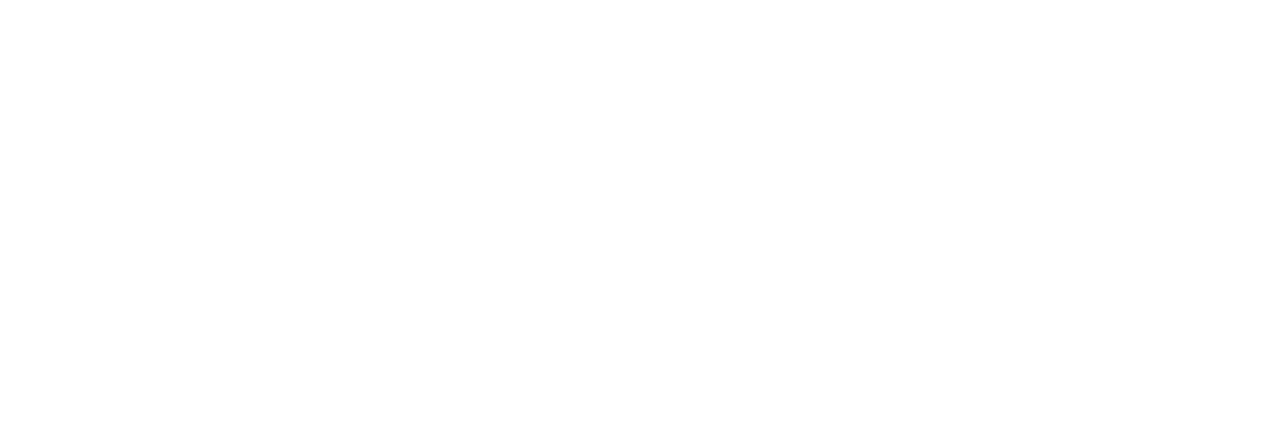
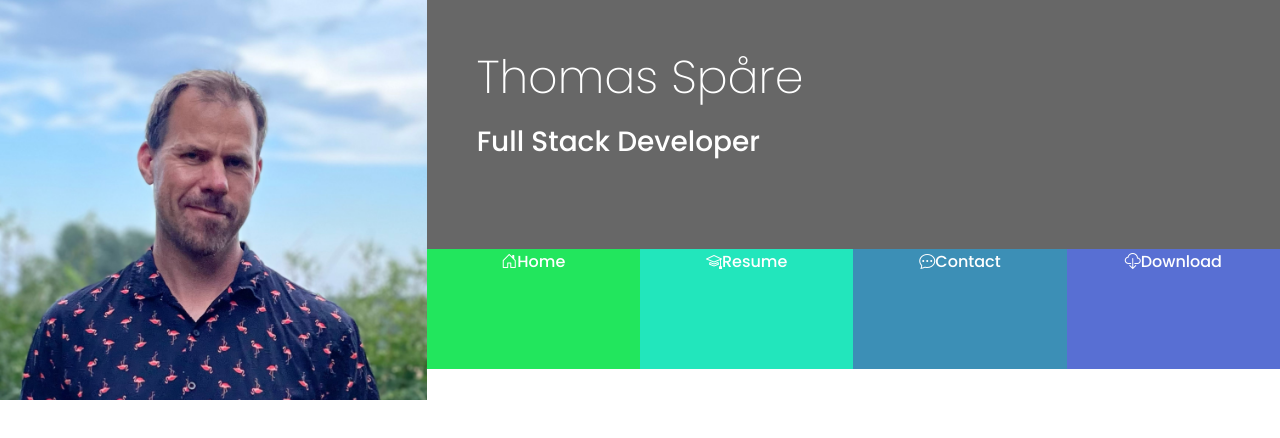
Before and after one commit to ThomasSpare/Bootstrap-walkthrough, a plain HTML site: page index.html in a window 1280 px wide. Drawn offline with nearby package versions, Linux system fonts and the light colour scheme; some icons are missing; a web font is replaced by a local one.

Commit message:
Navbar photo and bootstrap icons added

```diff
--- a/assets/css/style.css
+++ b/assets/css/style.css
@@ -0,0 +1,94 @@
+@import url('https://fonts.googleapis.com/css2?family=Roboto:100,200,300,400,500,600,700|Exo:100,200,300,400,500,600,700');
+
+@import url("https://cdn.jsdelivr.net/npm/bootstrap-icons@1.10.4/font/bootstrap-icons.css");
+
+
+/*-------------------------------------------Colors */
+.bg-color-name-title{
+    background-color: #676767;
+}
+
+.ui-menu-color-home{
+    background-color: #22e65d;
+}
+
+.ui-menu-color-resume{
+    background-color: #22e6bc;
+}
+
+.ui-menu-color-contact{
+    background-color: #3c8fb6;
+}
+
+.ui-menu-color-download{
+    background-color: #586fd3;
+}
+
+
+/*-------------------------------------------Heading */
+
+header{
+    margin: 0;
+}
+
+
+.heading {
+    margin-left: 50px;
+}
+
+.logo {
+    background: url("../images/Thomas_Spåre_resume3.jpg");
+    background-position: center;
+    background-repeat: no-repeat;
+    background-size: cover;
+    min-height: 400px;
+    transition: all .5s ease-in-out;
+    -moz-transition: all .5s ease-in-out;
+    -webkit-transition: all .5s ease-in-out;
+}
+
+.name{
+    font-family: "Poppins", sans-serif;
+    font-weight: 200;
+    font-size: 46px;
+    margin-top: 50px;
+    color: #fff;
+}
+
+.title {
+    font-family: "Poppins", sans-serif;
+    font-weight: 500;
+    font-size: 28px;
+    margin-top: 20px;
+    margin-bottom: 90px;
+    color: #fff;
+}
+
+.list-inline-item:not(:last-child){
+    margin: 0;
+}
+
+.menucontainer {
+    font-size: 0;
+}
+
+#nav li {
+    font-size: 16px;
+    padding: 0;
+}
+
+.menuitem{
+    height: 120px;
+    text-align: center;
+    padding: 0;
+}
+
+
+a { font-family: "Poppins", sans-serif;
+    font-weight: 500;
+    font-size: 16px;
+    margin-top: 0px;
+    color: #ffffff;
+    text-decoration: none;
+    background-color: transparent;
+}
--- a/index.html
+++ b/index.html
@@ -1,16 +1,45 @@
 <!DOCTYPE html>
 <html lang="en">
 <head>
-    <meta charset="UTF-8">
-    <meta http-equiv="X-UA-Compatible" content="IE=edge">
-    <meta name="viewport" content="width=device-width, initial-scale=1.0">
-    <link rel="stylesheet" href="https://cdn.jsdelivr.net/npm/jquery@3.5.1/dist/jquery.slim.min.js" type="text/css">
-    <link rel="stylesheet" href="https://icons.getbootstrap.com/" type="text/css">
+    <meta charset="utf-8">
+    <meta name="viewport" content="width=device-width, initial-scale=1, shrink-to-fit=no">
+    <link rel="stylesheet" href="https://cdn.jsdelivr.net/npm/bootstrap@4.6.2/dist/css/bootstrap.min.css" integrity="sha384-xOolHFLEh07PJGoPkLv1IbcEPTNtaed2xpHsD9ESMhqIYd0nLMwNLD69Npy4HI+N" crossorigin="anonymous">
+    <link rel="stylesheet" href="https://cdn.jsdelivr.net/npm/bootstrap-icons@1.10.4/font/bootstrap-icons.css">
+    <link rel="preconnect" href="https://fonts.googleapis.com">
+    <link rel="preconnect" href="https://fonts.gstatic.com" crossorigin>
+    <link href="https://fonts.googleapis.com/css2?family=Poppins:ital,wght@0,100;0,200;0,300;0,400;0,500;0,600;0,700;0,800;1,100;1,200;1,300;1,400;1,500;1,600;1,700&family=Voces&display=swap" rel="stylesheet">
+    <link rel="stylesheet" href="assets/css/style.css" type="text/css">
     <title>Rosie</title>
 </head>
 <body>
     <header>
+        <div class="row no-gutters">
+            <a href="index.html" class="col-md-4 logo">
 
+            </a>
+          <div class="col-md-8">
+            <div class="row no-gutters bg-color-name-title">
+                <div class="col heading">
+                <h1 class="name">Thomas Spåre</h1>
+                <h2 class="title">Full Stack Developer</h2>
+            </div>
+          </div>
+          <div class="row no-gutters">
+            <div class="col">
+              <ul id="nav" class="list-inline menucontainer">
+                <li class="col 6 col-sm-3 ui-menu-color-home list-inline-item menuitem">
+                    <a href="#"><i class="bi bi-house-door"" aria-hidden="true"></i><span>Home</span></a>
+                <li class="col 6 col-sm-3 ui-menu-color-resume list-inline-item menuitem">
+                    <a href="#"><i class="bi bi-mortarboard" aria-hidden="true"></i><span>Resume</span></a>
+                <li class="col 6 col-sm-3 ui-menu-color-contact list-inline-item menuitem">
+                    <a href="#"><i class="bi bi-chat-dots" aria-hidden="true"></i><span>Contact</span></a>
+                <li class="col 6 col-sm-3 ui-menu-color-download list-inline-item menuitem">
+                    <a href="#"><i class="bi bi-cloud-download" aria-hidden="true"></i><span>Download</span></a>
+                </li>
+              </ul>
+            </div>
+          </div>
+        </div>
     </header>
     <section>
 
```
Also changed, not shown: assets/images/Thomas_Spåre_resume3.jpg (added), assets/images/rosie.jpg (added).
